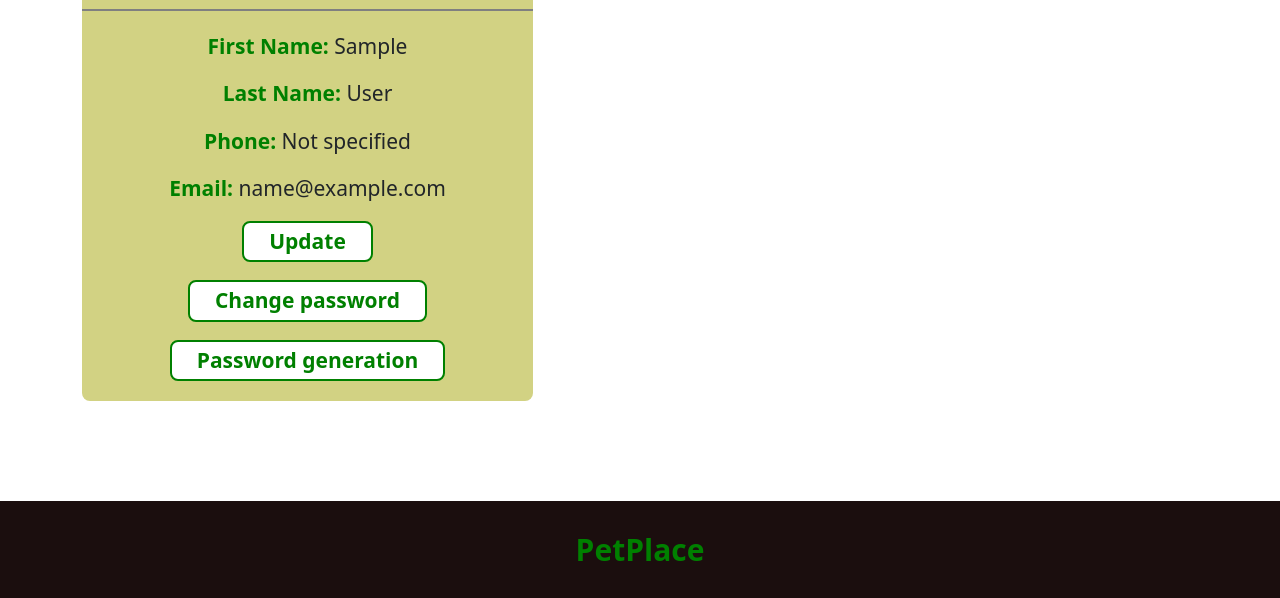
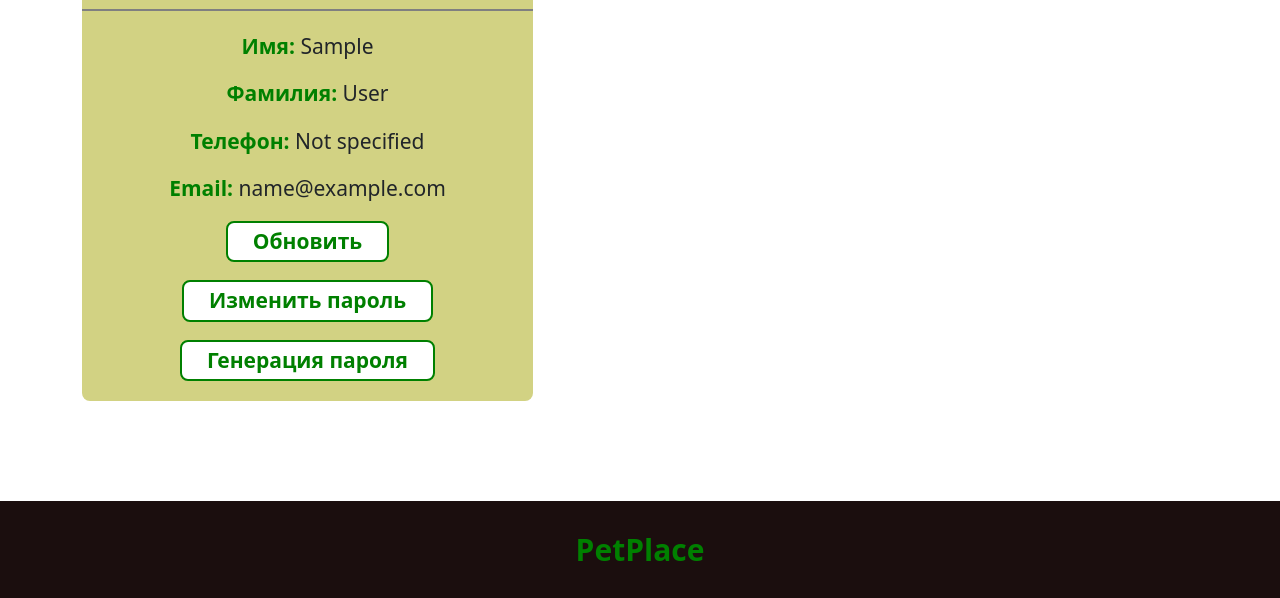
Before and after one commit to Kubanychbek-Dev/home_work_31.03.2025, a Django app: page /users/profile/ in a window 1280 px wide. Shown: the part 767-1365 px from the top of the page. Run offline with Django 5.2, Linux system fonts and the light colour scheme; the visitor is signed in with stand-in values (Sample User, id 1).

Commit message:
change languages

```diff
--- a/users/models.py
+++ b/users/models.py
@@ -15,10 +15,10 @@ class User(AbstractUser):
     username = None
     email = models.EmailField(unique=True, verbose_name="email")
     role = models.CharField(max_length=18, choices=UserRoles.choices, default=UserRoles.USER)
-    first_name = models.CharField(max_length=100, verbose_name="First Name", default="Not specified")
-    last_name = models.CharField(max_length=100, verbose_name="Last Name", default="Not specified")
-    phone = models.CharField(max_length=35, unique=True, verbose_name="phone", **NULLABLE)
-    avatar = models.ImageField(upload_to="users/", verbose_name="Avatar", **NULLABLE)
+    first_name = models.CharField(max_length=100, verbose_name="Имя", default="Not specified")
+    last_name = models.CharField(max_length=100, verbose_name="Фамилия", default="Not specified")
+    phone = models.CharField(max_length=35, unique=True, verbose_name="Телефон", **NULLABLE)
+    avatar = models.ImageField(upload_to="users/", verbose_name="Аватар", **NULLABLE)
     is_active = models.BooleanField(default=True, verbose_name="Activity")
     USERNAME_FIELD = "email"
     REQUIRED_FIELDS = []
--- a/users/templates/users/includes/inc_user_card.html
+++ b/users/templates/users/includes/inc_user_card.html
@@ -12,7 +12,7 @@
       </ul>
     </div>
     <div class="card-footer">
-      <a class="user-card-btn" href="{% url 'users:user_detail' object.pk %}">All information</a>
+      <a class="user-card-btn" href="{% url 'users:user_detail' object.pk %}">Вся информация</a>
     </div>
   </div>
 </div>
--- a/users/templates/users/user_change_password.html
+++ b/users/templates/users/user_change_password.html
@@ -5,12 +5,12 @@
   <div class="row">
     <div class="col-12 col-md-6">
       <div class="card">
-        <div class="card-header change-password-title">Change password</div>
+        <div class="card-header change-password-title">Изменить пароль</div>
         <div class="card-body">
           <form method="post" enctype="multipart/form-data">
             {% csrf_token %}
             {{ form.as_p }}
-            <button class="change-password-btn" type="submit">Save</button>
+            <button class="change-password-btn" type="submit">Сохранить</button>
           </form>
         </div>
       </div>
--- a/users/templates/users/user_logout.html
+++ b/users/templates/users/user_logout.html
@@ -5,7 +5,7 @@
   <div class="row">
     <div class="col-12 col-md-12">
       <div class="logout-parent text-center">
-        <h1 class="logout-title">Thank you for using our service</h1>
+        <h1 class="logout-title">Спасибо за использование нашего сервиса</h1>
          <a class="logout" href="{% url 'dogs:index' %}">Выйти</a>
       </div>
     </div>
--- a/users/templates/users/user_profile_read_only.html
+++ b/users/templates/users/user_profile_read_only.html
@@ -13,24 +13,24 @@
         </div>
         <div class="profile-info">
           <p class="profile-text">
-            <span class="profile-span">First Name:</span>
+            <span class="profile-span">Имя:</span>
             {{ user.first_name|default:"Not specified" }}
           </p>
           <p class="profile-text">
-            <span class="profile-span">Last Name:</span>
+            <span class="profile-span">Фамилия:</span>
             {{ user.last_name|default:"Not specified" }}
           </p>
           <p class="profile-text">
-            <span class="profile-span">Phone:</span>
+            <span class="profile-span">Телефон:</span>
             {{ user.phone|default:"Not specified" }}
           </p>
           <p class="profile-text">
             <span class="profile-span">Email:</span>
             {{ user.email|default:"Not specified" }}
           </p>
-            <a class="profile-update-link" href="{% url 'users:user_update' %}">Update</a>
-          <a class="profile-update-link" href="{% url 'users:user_change_password' %}">Change password</a>
-          <a class="profile-update-link" href="{% url 'users:user_generate_new_password' %}">Password generation</a>
+            <a class="profile-update-link" href="{% url 'users:user_update' %}">Обновить</a>
+          <a class="profile-update-link" href="{% url 'users:user_change_password' %}">Изменить пароль</a>
+          <a class="profile-update-link" href="{% url 'users:user_generate_new_password' %}">Генерация пароля</a>
         </div>
       </div>
     </div>
--- a/users/templates/users/user_register.html
+++ b/users/templates/users/user_register.html
@@ -12,7 +12,7 @@
                     <form class="register-form" method="post" enctype="multipart/form-data">
                         {% csrf_token %}
                         {{ form.as_p }}
-                        <button class="register-btn" type="submit">Registration</button>
+                        <button class="register-btn" type="submit">Регистрация</button>
                     </form>
                 </div>
             </div>
--- a/users/templates/users/user_update.html
+++ b/users/templates/users/user_update.html
@@ -10,7 +10,7 @@
                     <form class="profile-update-form" method="post" enctype="multipart/form-data">
                         {% csrf_token %}
                         {{ form.as_p }}
-                        <button class="profile-update-btn" type="submit">Save</button>
+                        <button class="profile-update-btn" type="submit">Сохранить</button>
                     </form>
                 </div>
             </div>
--- a/users/templates/users/users.html
+++ b/users/templates/users/users.html
@@ -7,6 +7,8 @@
          {% include "users/includes/inc_user_card.html" with object=object %}
       {% endfor %}
     </div>
-    {% include "dogs/includes/inc_pagination.html" %}
+    <div class="active-btn">
+      {% include "dogs/includes/inc_pagination.html" %}
+    </div>
   </div>
 {% endblock %}
--- a/users/views.py
+++ b/users/views.py
@@ -23,7 +23,7 @@ class UserRegisterView(CreateView):
     form_class = UserRegisterForm
     template_name = "users/user_register.html"
     extra_context = {
-        "title": "Create account"
+        "title": "Зарегистрироваться"
     }
 
     def form_valid(self, form):
@@ -104,7 +104,7 @@ class UserProfileView(UpdateView):
 
     def get_context_data(self, **kwargs):
         context_data = super().get_context_data()
-        context_data["title"] = f"Your Profile:  {self.get_object()}"
+        context_data["title"] = f"Ваш профиль:  {self.get_object()}"
         return context_data
 
 
@@ -137,7 +137,7 @@ class UserUpdateView(UpdateView):
 
     def get_context_data(self, **kwargs):
         context_data = super().get_context_data()
-        context_data["title"] = f"Update Profile {self.get_object()}"
+        context_data["title"] = f"Обновить профиль {self.get_object()}"
         return context_data
 
 
@@ -168,7 +168,7 @@ class UserPasswordChangeView(PasswordChangeView):
 
     def get_context_data(self, **kwargs):
         context_data = super().get_context_data()
-        context_data["title"] = f"Change Password {self.request.user}"
+        context_data["title"] = f"Изменить пароль {self.request.user}"
         return context_data
 
 
@@ -201,7 +201,7 @@ class UserListView(LoginRequiredMixin, ListView):
     """Displaying a list of users"""
     model = User
     extra_context = {
-        "title": "All our users"
+        "title": "Все наши пользователи"
     }
     template_name = "users/users.html"
     paginate_by = 2
@@ -215,5 +215,5 @@ class UserDetailView(DetailView):
     def get_context_data(self, **kwargs):
         context_data = super().get_context_data()
         user_object = context_data["object"]
-        context_data["title"] = f"Profile of user {user_object}"
+        context_data["title"] = f"Профиль пользователя {user_object}"
         return context_data
```
Also changed, not shown: users/templates/users/user_detail.html (+4 -4 lines), users/migrations/0003_alter_user_avatar_alter_user_first_name_and_more.py (added).
